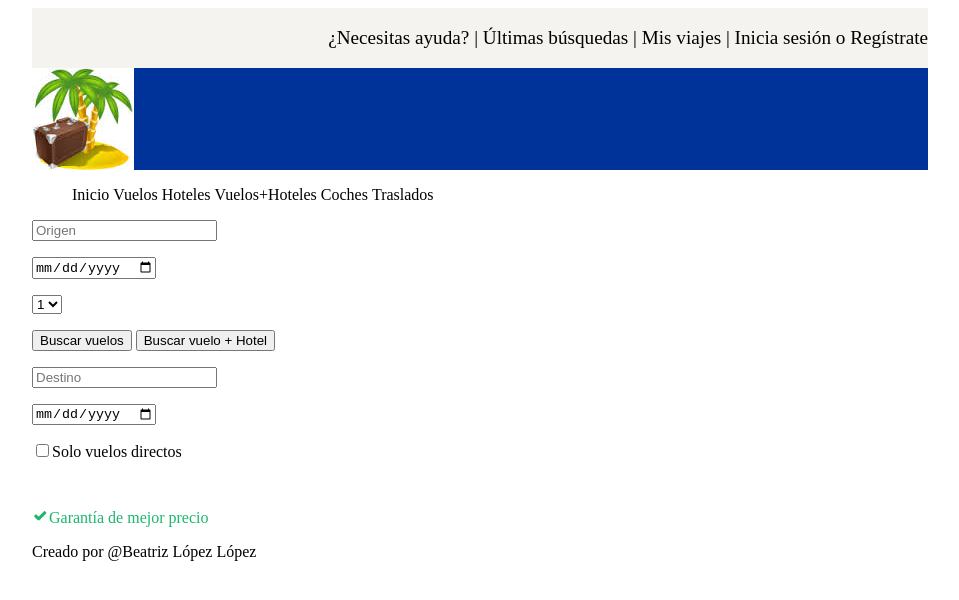
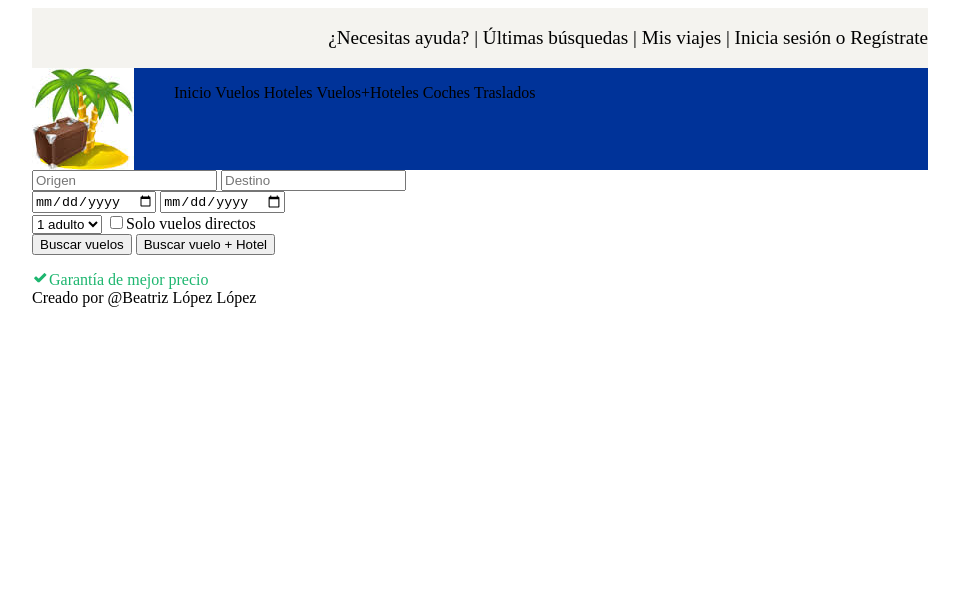
Before and after one commit to beatrizlopezlpz/viajes, a plain HTML site: page index.html in a window 1280 px wide. Shown: the whole page, without its empty margins (160-1119 px from the left). Drawn offline with Linux system fonts and the light colour scheme.

Commit message:
Add files via upload

```diff
--- a/index.html
+++ b/index.html
@@ -12,25 +12,26 @@
 	<header>
 		<nav class="menuSup">
 			<ul>
-				<li class="lista-item"><a href="">¿Necesitas ayuda?</a> | </li>
-				<li class="lista-item"><a href="">Últimas búsquedas</a> | </li>
-				<li class="lista-item"><a href="">Mis viajes</a> | </li>
+				<li class="lista-item"><a href="">¿Necesitas ayuda?</a></li> |
+				<li class="lista-item"><a href="">Últimas búsquedas</a></li> |
+				<li class="lista-item"><a href="">Mis viajes</a></li> |
 				<li class="lista-item"><a href="">Inicia sesión o Regístrate</a></li>
 			</ul>
 		</nav>
 		<div class="logo">
-			<img src="res/icon/android/logo3.jpg">
+			<img class="imagen"src="res/icon/android/logo3.jpg">
+
+			<nav class="menuInf">
+				<ul>
+					<li><a class="lista-item" href="#inicio">Inicio</a></li>
+					<li><a class="lista-item" href="#vuelos">Vuelos</a></li>
+					<li><a class="lista-item" href="#hoteles">Hoteles</a></li>
+					<li><a class="lista-item" href="#vuelos+hoteles">Vuelos+Hoteles</a></li>
+					<li><a class="lista-item" href="#coches">Coches</a></li>
+					<li><a class="lista-item" href="#traslados">Traslados</a></li>
+				</ul>
+			</nav>
 		</div>
-		<nav>
-			<ul>
-				<li><a href="#inicio">Inicio</a></li>
-				<li><a href="#vuelos">Vuelos</a></li>
-				<li><a href="#hoteles">Hoteles</a></li>
-				<li><a href="#vuelos+hoteles">Vuelos+Hoteles</a></li>
-				<li><a href="#coches">Coches</a></li>
-				<li><a href="#traslados">Traslados</a></li>
-			</ul>
-		</nav>
 	</header>
 
 
@@ -38,25 +39,30 @@
 	<div class="fondoForm">
 		<div class="formulario">
 			<form name="datos" method="post" action="">
-				<div class="col">
-					<p><input type="text" name="origen" placeholder="Origen"/></p>
-					<p><input type="date" name="fechaIda" placeholder="Fecha de ida"/></p>
-					<p><select name="numViajeros">
-						<option value="1">1</option>
-						<option value="2">2</option>
-						<option value="3">3</option>
-						<option value="4">4</option>
-						<option value="5">5</option>
-						<option value="6">6</option>
-					</select></p>
-					<p><input type="submit" value="Buscar vuelos" class="vuelo"/> <input type="submit" value="Buscar vuelo + Hotel" class="vueloHotel"/></p>
-				</div>
-				<div class="col">
-					<p><input type="text" name="destino" placeholder="Destino"/></p>
-					<p><input type="date" name="fechaVuelta" placeholder="Fecha de vuelta"/></p>
-					<div class="relleno"><p><input type="checkbox" name="directos">Solo vuelos directos</p></div>
-					<div class="verde"><p><img src="res/icon/android/check.png"/>Garantía de mejor precio</p></div>
-				</div>
+					<div class="campos">
+						<input type="text" name="origen" placeholder="Origen"/>
+						<input type="text" name="destino" placeholder="Destino"/>
+					</div>
+					<div  class="campos" >
+						<input type="date" name="fechaIda" placeholder="Fecha de ida"/>
+						<input type="date" name="fechaVuelta" placeholder="Fecha de vuelta"/>
+					</div>
+					<div  class="campos">
+						<select name="numViajeros">
+							<option value="1">1 adulto</option>
+							<option value="2">2 adulto</option>
+							<option value="3">3 adulto</option>
+							<option value="4">4 adulto</option>
+							<option value="5">5 adulto</option>
+							<option value="6">6 adulto</option>
+						</select>
+						<input type="checkbox" name="directos" id="directos" class="relleno"><label for="directos">Solo vuelos directos</label>
+					</div>
+					<div  class="campos">
+						<input type="submit" value="Buscar vuelos" class="vuelo"/>
+						<input type="submit" value="Buscar vuelo + Hotel" class="vueloHotel"/>
+					</div>
+					<div class="verde"><img src="res/icon/android/check.png"/>Garantía de mejor precio</div>
 			</form>
 		</div>
 	</div>
```
